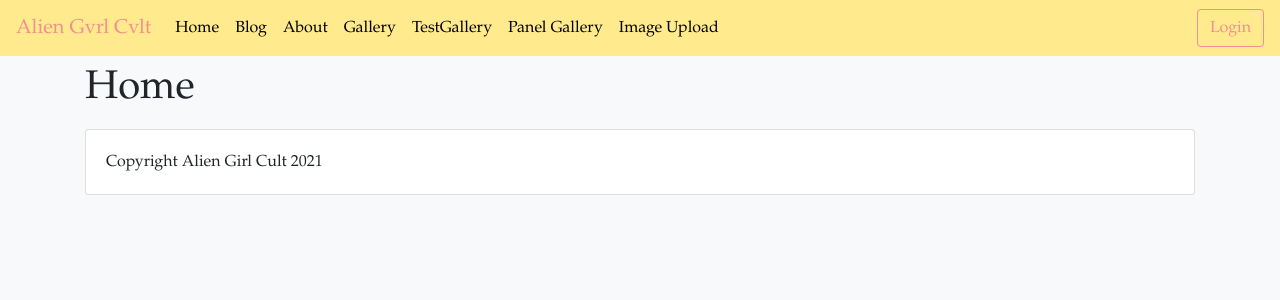
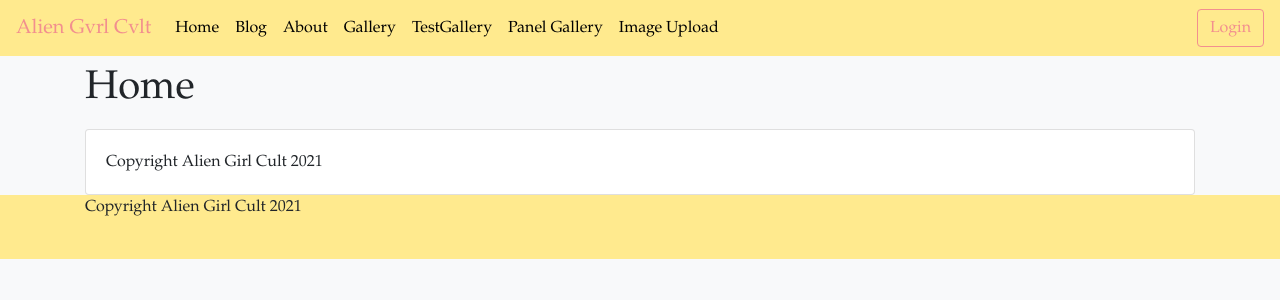
Before and after one commit to paulreyneveld/agc, a React (Create React App) app: page / in a window 1280 px wide. Shown: the top 300 px of the page. Built offline with nearby package versions, Linux system fonts and the light colour scheme; no server answers.

Commit message:
Styled new footer

```diff
--- a/src/App.js
+++ b/src/App.js
@@ -19,6 +19,7 @@ import TestGallery from './components/TestGallery'
 import NewBlog from './components/NewBlog'
 import PanelGallery from './components/PanelGallery'
 import ImageUpload from './components/ImageUpload'
+import NewFooter from './components/NewFooter'
 
 const App = () => {
 
@@ -74,6 +75,7 @@ const App = () => {
           </Route>
         </Switch>
       <Footer />
+      <NewFooter />
     </Router>
     </>
   )
--- a/src/components/NewFooter.js
+++ b/src/components/NewFooter.js
@@ -3,11 +3,19 @@ import Container from 'react-bootstrap/Container'
 import Card from 'react-bootstrap/Card'
 
 const NewFooter  = () => {
+
+    const style = {
+        backgroundColor: '#FFEA8E',
+        height: '4em'
+    }
+
     return (
         <footer>
-
+        <div style={style}>
+            <Container>
             Copyright Alien Girl Cult 2021 <br />
-
+            </Container>
+        </div>
         </footer>
     )
 }
```
Also changed, not shown: 1 other file (tests, documents, lock files or other folders).
